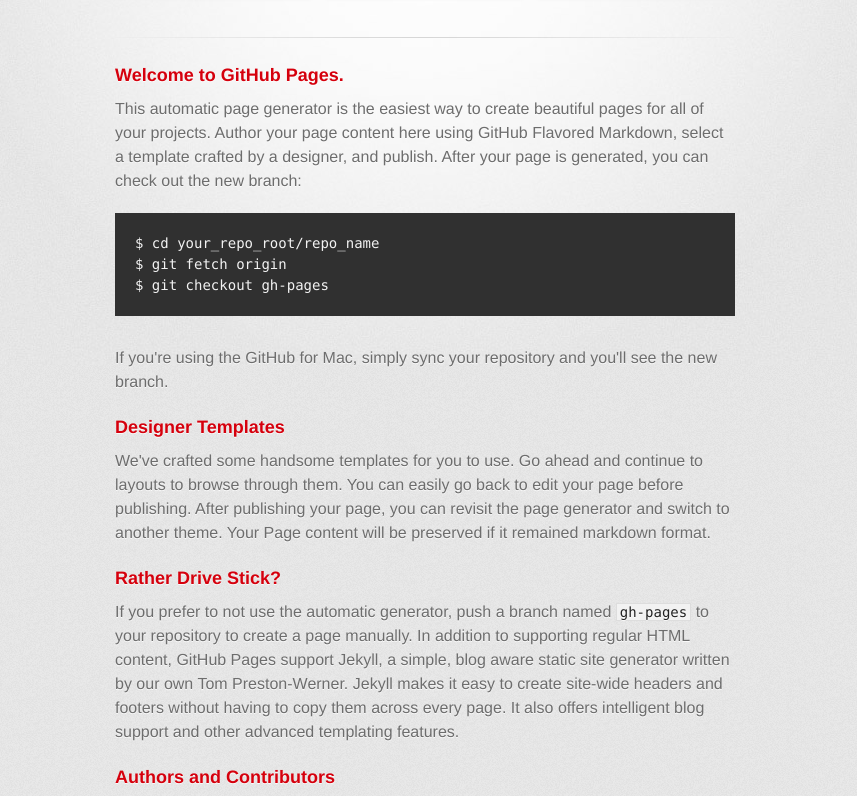
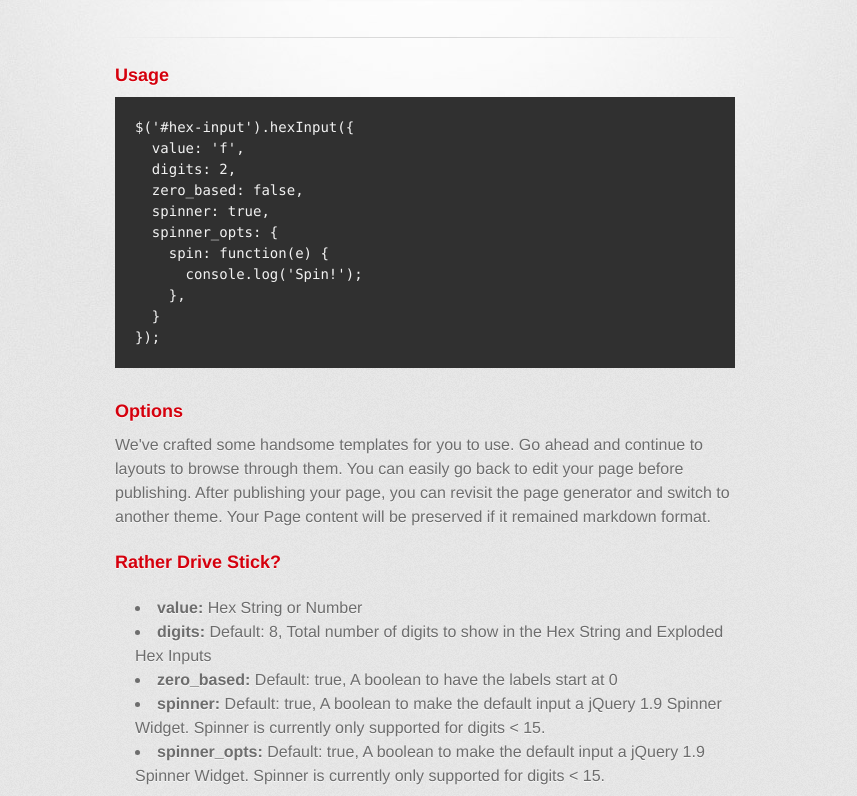
Before and after one commit to bubasti/jQuery-Hex-Input, a plain HTML site: page index.html in a window 1280 px wide. Shown: the part 209-1005 px from the top of the page, without its empty margins (215-1072 px from the left). Drawn offline with Linux system fonts and the light colour scheme; a web font is replaced by a local one.

Commit message:
More updates to the web page.

```diff
--- a/index.html
+++ b/index.html
@@ -10,7 +10,7 @@
     <!--[if lt IE 9]>
     <script src="//html5shiv.googlecode.com/svn/trunk/html5.js"></script>
     <![endif]-->
-    <title>Jquery-hex-input by hurgleburgler</title>
+    <title>Jquery-Hex-Input by hurgleburgler</title>
   </head>
 
   <body>
@@ -19,7 +19,7 @@
 
         <header>
           <center><h1>Jquery-Hex-Input</h1></center>
-          <h2>jQuery UI Widget for Hexidecimal Input</h2>
+          <center><h2>jQuery UI Widget for Hexidecimal Input</h2></center>
         </header>
 
         <section id="downloads" class="clearfix">
@@ -32,26 +32,38 @@
 
         <section id="main_content">
           <h3>
-<a name="welcome-to-github-pages" class="anchor" href="#welcome-to-github-pages"><span class="octicon octicon-link"></span></a>Welcome to GitHub Pages.</h3>
+<a name="welcome-to-github-pages" class="anchor" href="#welcome-to-github-pages"><span class="octicon octicon-link"></span></a>Usage</h3>
 
-<p>This automatic page generator is the easiest way to create beautiful pages for all of your projects. Author your page content here using GitHub Flavored Markdown, select a template crafted by a designer, and publish. After your page is generated, you can check out the new branch:</p>
-
-<pre><code>$ cd your_repo_root/repo_name
-$ git fetch origin
-$ git checkout gh-pages
+<pre><code>$('#hex-input').hexInput({
+  value: 'f',
+  digits: 2,
+  zero_based: false,
+  spinner: true,
+  spinner_opts: {
+    spin: function(e) {
+      console.log('Spin!');
+    },
+  }
+});
 </code></pre>
 
-<p>If you're using the GitHub for Mac, simply sync your repository and you'll see the new branch.</p>
-
 <h3>
-<a name="designer-templates" class="anchor" href="#designer-templates"><span class="octicon octicon-link"></span></a>Designer Templates</h3>
+<a name="designer-templates" class="anchor" href="#designer-templates"><span class="octicon octicon-link"></span></a>Options</h3>
 
 <p>We've crafted some handsome templates for you to use. Go ahead and continue to layouts to browse through them. You can easily go back to edit your page before publishing. After publishing your page, you can revisit the page generator and switch to another theme. Your Page content will be preserved if it remained markdown format.</p>
 
 <h3>
 <a name="rather-drive-stick" class="anchor" href="#rather-drive-stick"><span class="octicon octicon-link"></span></a>Rather Drive Stick?</h3>
 
-<p>If you prefer to not use the automatic generator, push a branch named <code>gh-pages</code> to your repository to create a page manually. In addition to supporting regular HTML content, GitHub Pages support Jekyll, a simple, blog aware static site generator written by our own Tom Preston-Werner. Jekyll makes it easy to create site-wide headers and footers without having to copy them across every page. It also offers intelligent blog support and other advanced templating features.</p>
+<p>
+  <ul>
+    <li><strong>value:</strong> Hex String or Number</li>
+    <li><strong>digits:</strong> Default: 8, Total number of digits to show in the Hex String and Exploded Hex Inputs</li>
+    <li><strong>zero_based:</strong> Default: true, A boolean to have the labels start at 0</li>
+    <li><strong>spinner:</strong> Default: true, A boolean to make the default input a jQuery 1.9 Spinner Widget. Spinner is currently only supported for digits < 15.</li>
+    <li><strong>spinner_opts:</strong> Default: true, A boolean to make the default input a jQuery 1.9 Spinner Widget. Spinner is currently only supported for digits < 15.</li>
+  </ul>
+</p>
 
 <h3>
 <a name="authors-and-contributors" class="anchor" href="#authors-and-contributors"><span class="octicon octicon-link"></span></a>Authors and Contributors</h3>
```
